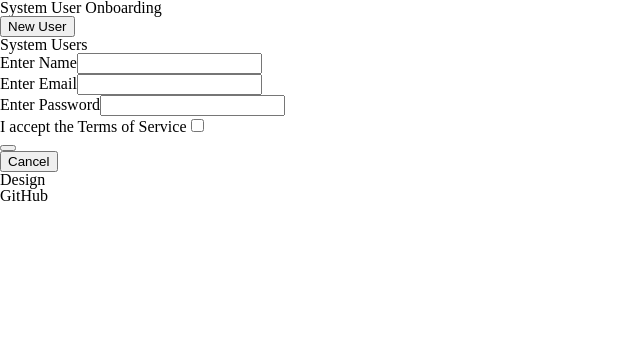
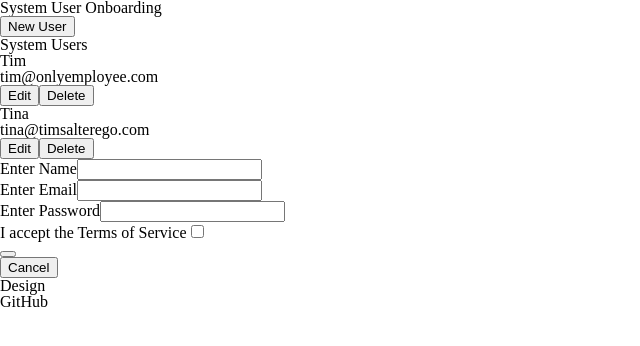
Before and after one commit to taratimmerman/user-onboard, a React (Create React App) app: page / in a window 1280 px wide. Shown: the top 346 px of the page, without its empty margins (0-640 px from the left). Built offline with nearby package versions, Linux system fonts and the light colour scheme.

Commit message:
Render system users to screen

```diff
--- a/src/components/UsersSctn.js
+++ b/src/components/UsersSctn.js
@@ -1,19 +1,48 @@
-import React from "react";
+import React, { useState } from "react";
 
 import FormsSctn from "./FormsSctn";
+import { users } from "./users";
+
+// const initialFormState = {
+//     id: '',
+//     name: '',
+//     email: '',
+// };
 
 const UsersSctn = () => {
+    const [systemUsers, setSystemUsers] = useState(users);
+    // const [formValues, setFormValues] = useState(initialFormState);
+
+    // const resetForm = () => setFormValues(initialFormState);
+
+    const editUser = () => {
+        // TO DO
+    };
+
+    const deleteUser = (id) => {
+        setSystemUsers(systemUsers.filter(user => user.id !== id));
+    };
+
     return (
         <main>
             <section id="usersSctn">
                 <h2>System Users</h2>
                 <ul>
-
+                    {
+                        systemUsers.map((user, index) => {
+                           return <li key={user.id}>
+                                <h1>{user.name}</h1>
+                                <p>{user.email}</p>
+                                <button data-cy={`editBtn${index}`} onClick={() => editUser(user.id)}>Edit</button>
+                                <button data-cy={`deleteBtn${index}`} onClick={() => deleteUser(user.id)}>Delete</button>
+                            </li>;
+                        })
+                    }
                 </ul>
             </section>
             <FormsSctn />
         </main>
-    )
+    );
 };
 
 export default UsersSctn;
```
